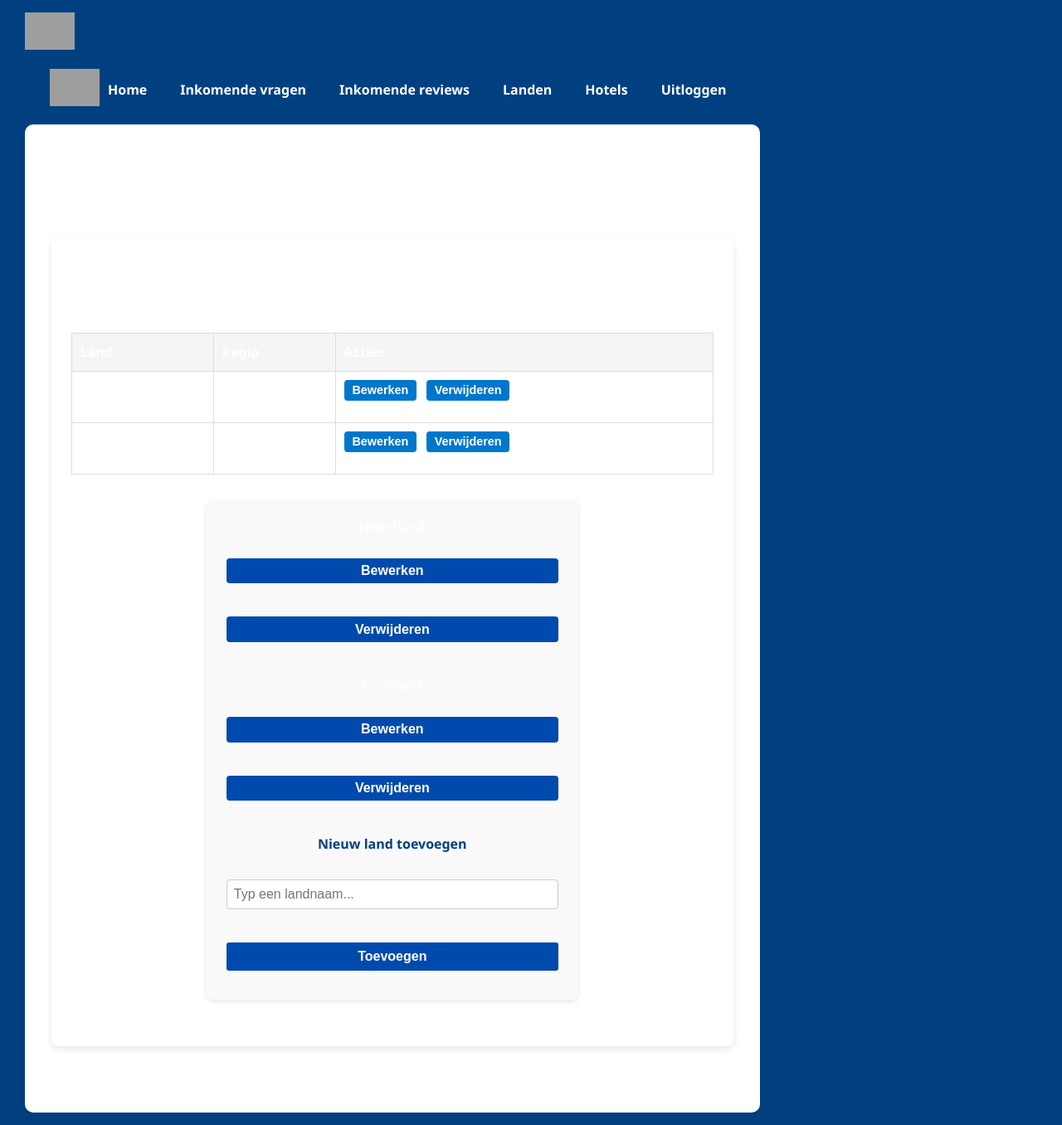
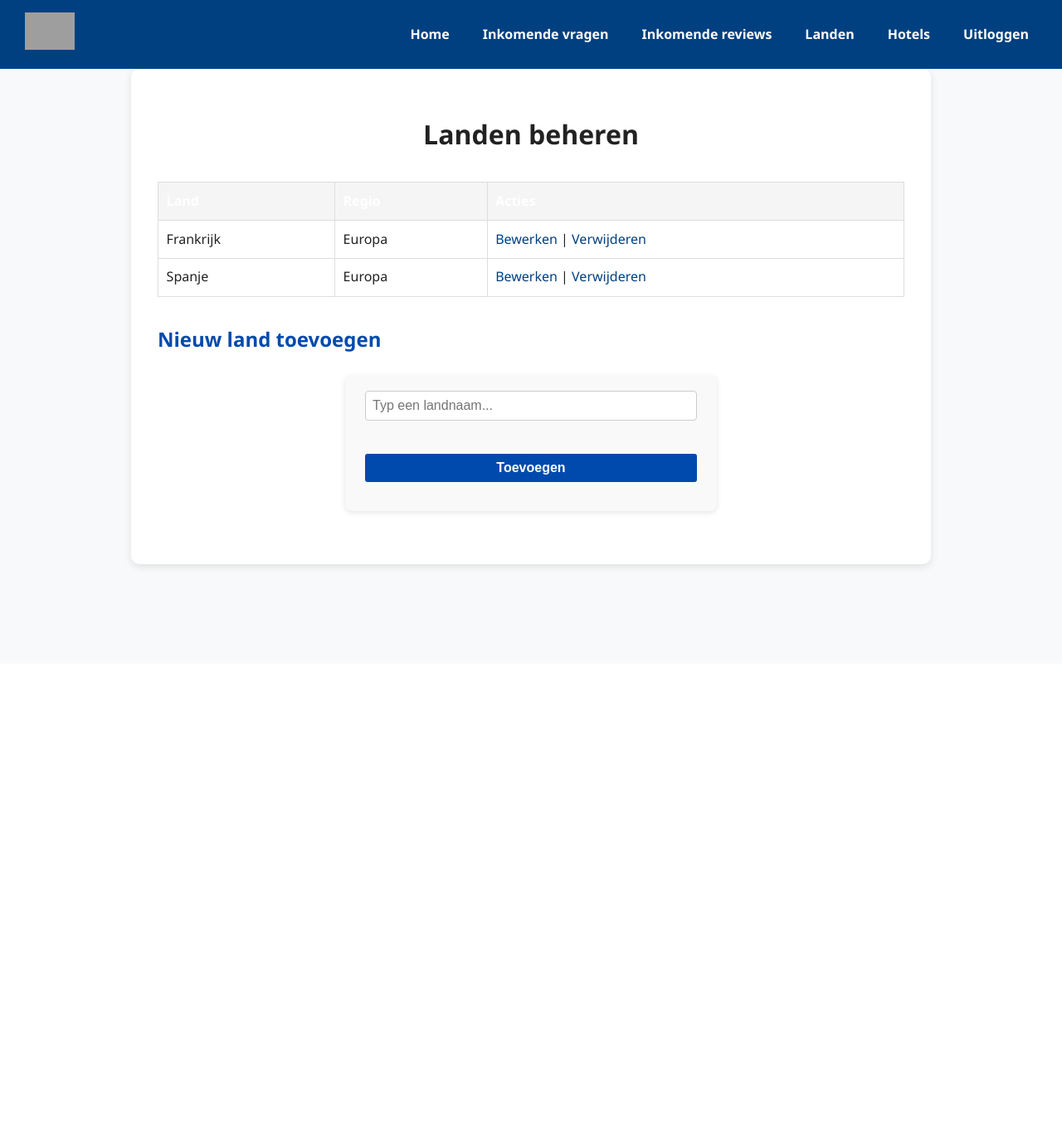
Before and after one commit to AidenColin024/Vakantie-website, a PHP site: page /Admin/admin-land.php in a window 1280 px wide. Shown: the whole page at 83% size. After the commit the page ends 686 px from the top, so only its background shows below. Run offline with PHP 8.4, Linux system fonts and the light colour scheme; data comes from the database, SQL or seed files in the repository; grey boxes are pictures that could not be loaded.

Commit message:
landen pagina staat in admin pagina branch

```diff
--- a/html/Admin/admin-land.php
+++ b/html/Admin/admin-land.php
@@ -1,69 +1,39 @@
-
 <?php
-ob_start();
 session_start();
 
-/* ------------------- database verbinding ------------------- */
-$servername = "db";
-$username = "root";
-$password = "rootpassword";
-$database = "mydatabase";
-
+// Databaseverbinding
 try {
-    $conn = new PDO("mysql:host=$servername;dbname=$database;charset=utf8", $username, $password);
+    $conn = new PDO("mysql:host=db;dbname=mydatabase;charset=utf8", "root", "rootpassword");
     $conn->setAttribute(PDO::ATTR_ERRMODE, PDO::ERRMODE_EXCEPTION);
 } catch (PDOException $e) {
     die("❌ Fout bij verbinden: " . $e->getMessage());
 }
 
-/* ------------------- nieuw land toevoegen ------------------- */
+// Nieuw land toevoegen
 $melding = '';
-if ($_SERVER["REQUEST_METHOD"] == "POST" && isset($_POST["land"])) {
+if ($_SERVER["REQUEST_METHOD"] == "POST" && !empty($_POST["land"])) {
     $land = trim($_POST["land"]);
-    if ($land !== '') {
-        // Standaard region (verander indien gewenst)
-        $region = "Onbekend";
-        $stmt = $conn->prepare("INSERT INTO landen (naam, region) VALUES (:naam, :region)");
-        $stmt->execute([
-            ':naam' => $land,
-            ':region' => $region
-        ]);
+    $region = "Onbekend"; // standaard
+
+    $stmt = $conn->prepare("INSERT INTO landen (naam, region) VALUES (?, ?)");
+    $stmt->execute([$land, $region]);
     $melding = "✅ Land toegevoegd!";
-    } else {
-        $melding = "⚠️ Vul een landnaam in.";
-    }
 }
 
-/* ------------------- landen ophalen ------------------- */
-$landenStmt = $conn->query("SELECT id, naam, region FROM landen ORDER BY naam");
-$landen = $landenStmt->fetchAll(PDO::FETCH_ASSOC);
+// Alle landen ophalen
+$landen = $conn->query("SELECT id, naam, region FROM landen ORDER BY naam")->fetchAll(PDO::FETCH_ASSOC);
 ?>
-
 
 <!DOCTYPE html>
 <html lang="nl">
 <head>
-    <meta charset="UTF-8" />
-
-    <meta name="viewport" content="width=device-width, initial-scale=1" />
+    <meta charset="UTF-8">
     <title>Landen beheren – Polar & Paradise</title>
+    <meta name="viewport" content="width=device-width, initial-scale=1">
     <link rel="stylesheet" href="../vakantie.css?v=<?= time() ?>">
 </head>
 <body>
 
-<header class="pp-header">
-    <div class="logo">
-        <a href="../index.php"><img src="/images/image1%20(1).png" alt="Polar & Paradise"></a>
-
-    <meta name="viewport" content="width=device-width, initial-scale=1.0" />
-    <title>Polar & Paradise</title>
-    <link rel="stylesheet" href="../vakantie.css?v=<?= time() ?>">
-
-
-</head>
-<body>
-
-<!-- HEADER -->
 <header class="pp-header">
     <div class="logo">
         <a href="../index.php"><img src="/images/image1 (1).png" alt="Polar & Paradise"></a>
@@ -80,7 +50,6 @@ $landen = $landenStmt->fetchAll(PDO::FETCH_ASSOC);
     </nav>
 </header>
 
-
 <div class="container">
     <h1>Landen beheren</h1>
 
@@ -88,74 +57,38 @@ $landen = $landenStmt->fetchAll(PDO::FETCH_ASSOC);
         <div class="melding"><?= htmlspecialchars($melding) ?></div>
     <?php endif; ?>
 
-
-<section class="landen-container">
-    <h1>Landen beheren</h1>
-
-    <!-- Tabel met bestaande landen -->
-
     <table>
         <thead>
         <tr>
             <th>Land</th>
-
             <th>Regio</th>
-
             <th>Acties</th>
         </tr>
         </thead>
         <tbody>
-
+        <?php if ($landen): ?>
             <?php foreach ($landen as $land): ?>
                 <tr>
                     <td><?= htmlspecialchars($land['naam']) ?></td>
                     <td><?= htmlspecialchars($land['region']) ?></td>
-                <td class="actions">
-                    <button onclick="if(confirm('Weet je zeker dat je <?= htmlspecialchars($land['naam']) ?> wilt bewerken?')) { window.location.href='admin-land-edit.php?id=<?= $land['id'] ?>'; }">Bewerken</button>
-                    <button onclick="if(confirm('Weet je zeker dat je <?= htmlspecialchars($land['naam']) ?> wil verwijderen?')) { window.location.href='admin-land-delete.php?id=<?= $land['id'] ?>'; }">Verwijderen</button>
+                    <td>
+                        <a href="admin-land-edit.php?id=<?= $land['id'] ?>">Bewerken</a> |
+                        <a href="admin-land-delete.php?id=<?= $land['id'] ?>" onclick="return confirm('Weet je zeker dat je <?= htmlspecialchars($land['naam']) ?> wilt verwijderen?');">Verwijderen</a>
                     </td>
                 </tr>
             <?php endforeach; ?>
-        <?php if (!$landen): ?>
+        <?php else: ?>
             <tr><td colspan="3">Er zijn nog geen landen toegevoegd.</td></tr>
         <?php endif; ?>
         </tbody>
     </table>
 
-    <form method="POST" action="">
-
-        <!-- Voorbeeldrijen; vervang met PHP code die uit database laadt -->
-        <tr>
-            <td>Nederland</td>
-            <td class="actions">
-                <button type="button" onclick="alert('Bewerk Nederland')">Bewerken</button>
-                <button type="button" class="delete" onclick="confirm('Weet je zeker dat je Nederland wil verwijderen?')">Verwijderen</button>
-            </td>
-        </tr>
-        <tr>
-            <td>Duitsland</td>
-            <td class="actions">
-                <button type="button" onclick="alert('Bewerk Duitsland')">Bewerken</button>
-                <button type="button" class="delete" onclick="confirm('Weet je zeker dat je Duitsland wil verwijderen?')">Verwijderen</button>
-            </td>
-        </tr>
-        </tbody>
-    </table>
-
-    <!-- Formulier om nieuw land toe te voegen -->
-    <form method="POST" action="admin.landen.php">
-
-        <label for="nieuw-land">Nieuw land toevoegen</label>
-        <input type="text" id="nieuw-land" name="land" placeholder="Typ een landnaam..." required />
+    <h2>Nieuw land toevoegen</h2>
+    <form method="POST" action="admin-land.php">
+        <input type="text" name="land" placeholder="Typ een landnaam..." required>
         <button type="submit">Toevoegen</button>
     </form>
-
 </div>
 
 </body>
 </html>
-
-</section>
-
-</body>
-</html>
```
Lines whose indentation alone changed are shown as unchanged.
